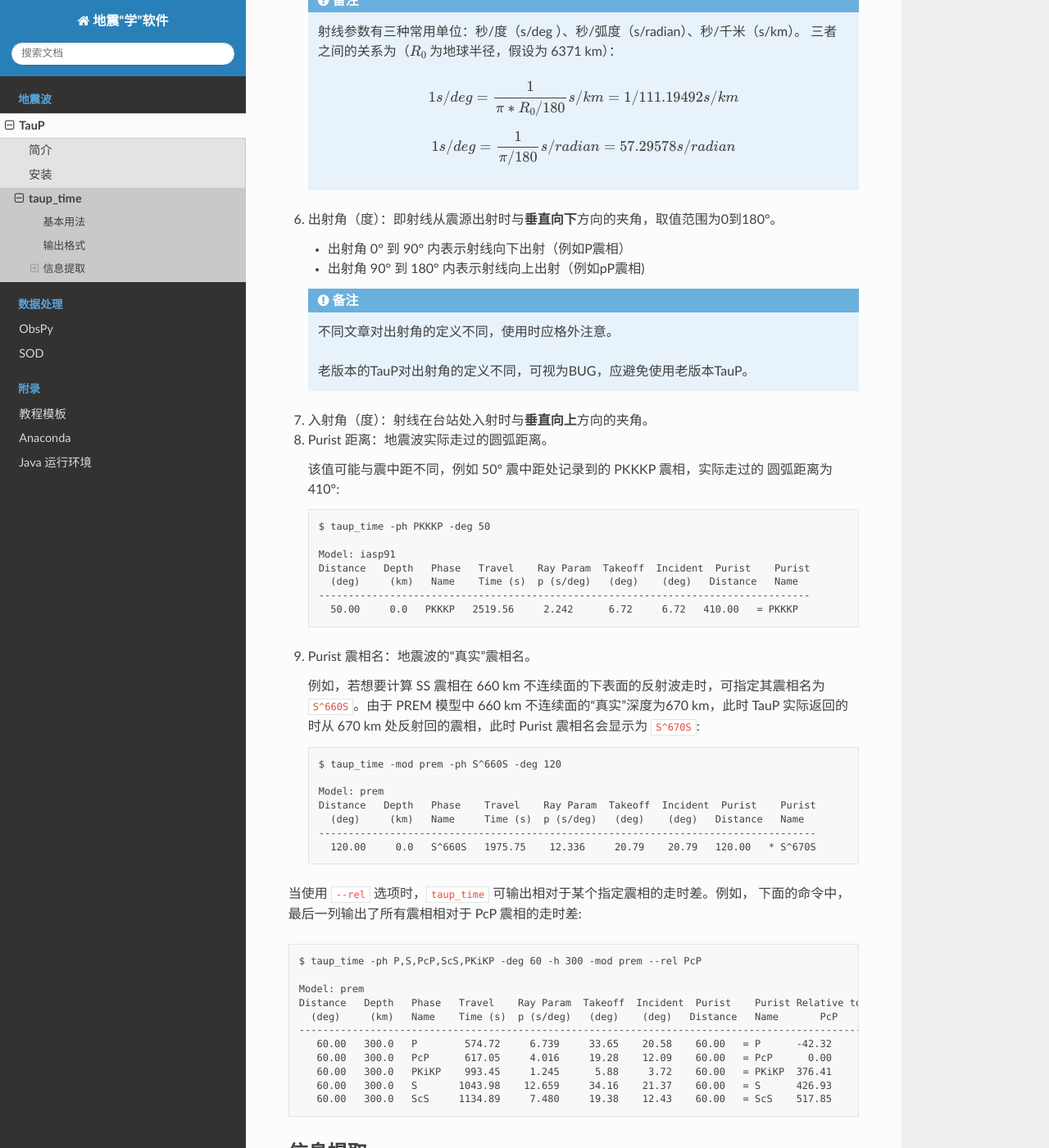
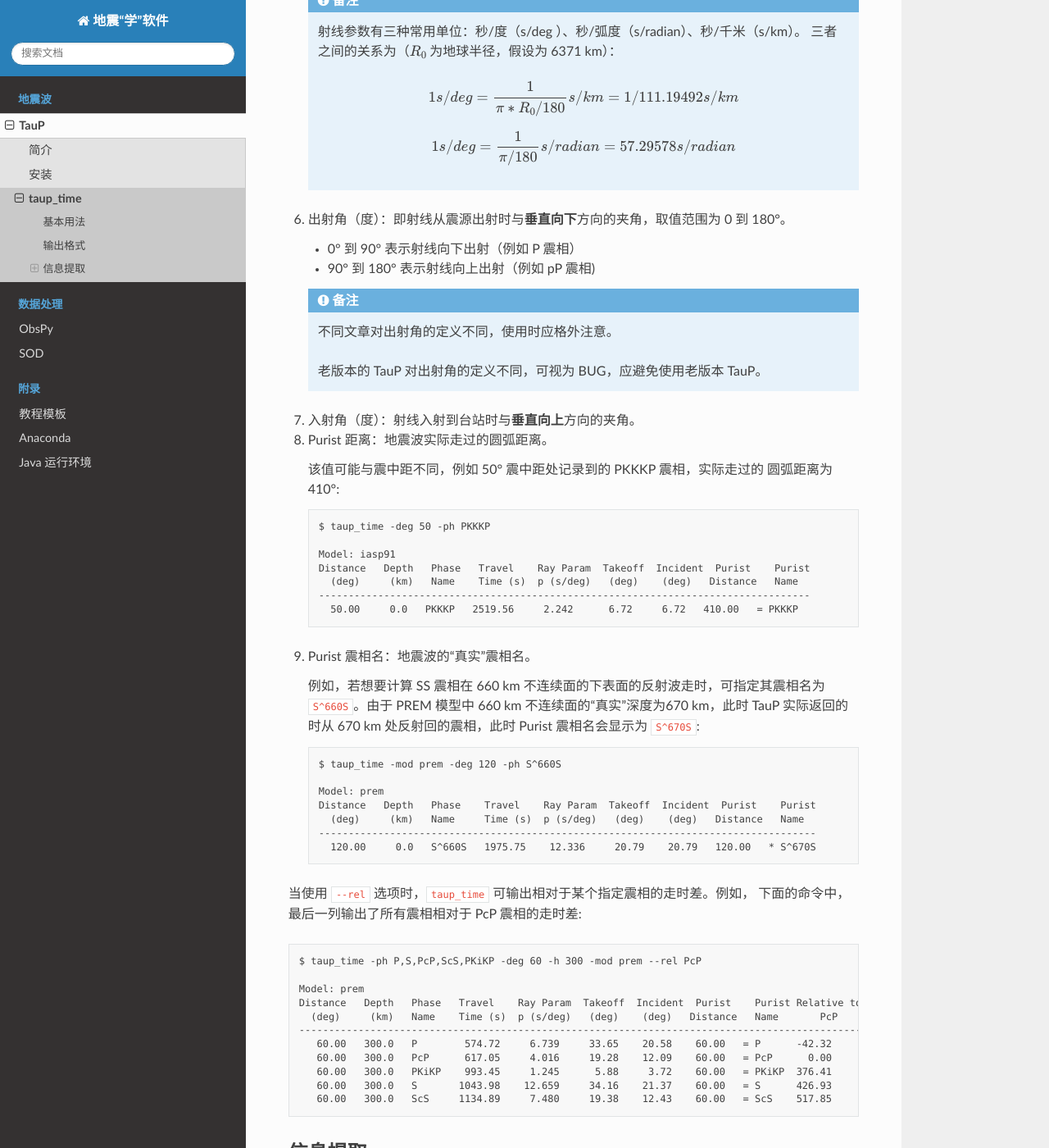
Before and after one commit to seismo-learn/software, a Sphinx documentation site: the page built from source/taup/taup_time.rst, in a window 1280 px wide and 1400 px high, scrolled down 1551 px. Shown: the whole window at 82% size. Built offline with Sphinx 7.4.7 and the Read the Docs theme 2.0.0, drawn with Linux system fonts in a browser that asks for light colours; some of the changed text lies outside the part shown.

Commit message:
Apply suggestions from code review
Co-authored-by: Jiayuan Yao <coreman.seism@gmail.com>

```diff
--- a/source/taup/taup_time.rst
+++ b/source/taup/taup_time.rst
@@ -71,24 +71,24 @@ TauP 默认台站位于地表，可使用 ``--stadepth`` 选项设置台站深
 
             1 s/deg = \frac{1}{\pi/180} s/radian = 57.29578 s/radian
 
-6.  出射角（度）：即射线从震源出射时与\ **垂直向下**\ 方向的夹角，取值范围为0到180°。
+6.  出射角（度）：即射线从震源出射时与\ **垂直向下**\ 方向的夹角，取值范围为 0 到 180°。
 
-    - 出射角 0° 到 90° 内表示射线向下出射（例如P震相）
-    - 出射角 90° 到 180° 内表示射线向上出射（例如pP震相)
+    - 0° 到 90° 表示射线向下出射（例如 P 震相）
+    - 90° 到 180° 表示射线向上出射（例如 pP 震相)
 
     .. note::
 
        不同文章对出射角的定义不同，使用时应格外注意。
 
-       老版本的TauP对出射角的定义不同，可视为BUG，应避免使用老版本TauP。
+       老版本的 TauP 对出射角的定义不同，可视为 BUG，应避免使用老版本 TauP。
 
-7.  入射角（度）：射线在台站处入射时与\ **垂直向上**\ 方向的夹角。
+7.  入射角（度）：射线入射到台站时与\ **垂直向上**\ 方向的夹角。
 8.  Purist 距离：地震波实际走过的圆弧距离。
 
     该值可能与震中距不同，例如 50° 震中距处记录到的 PKKKP 震相，实际走过的
     圆弧距离为 410°::
 
-        $ taup_time -ph PKKKP -deg 50
+        $ taup_time -deg 50 -ph PKKKP
 
         Model: iasp91
         Distance   Depth   Phase   Travel    Ray Param  Takeoff  Incident  Purist    Purist
@@ -102,7 +102,7 @@ TauP 默认台站位于地表，可使用 ``--stadepth`` 选项设置台站深
     ``S^660S``。由于 PREM 模型中 660 km 不连续面的“真实”深度为670 km，此时
     TauP 实际返回的时从 670 km 处反射回的震相，此时 Purist 震相名会显示为 ``S^670S``::
 
-        $ taup_time -mod prem -ph S^660S -deg 120
+        $ taup_time -mod prem -deg 120 -ph S^660S
 
         Model: prem
         Distance   Depth   Phase    Travel    Ray Param  Takeoff  Incident  Purist    Purist
```
Also changed, not shown: other parts of source/taup/taup_time.rst (+1 -1 lines).
